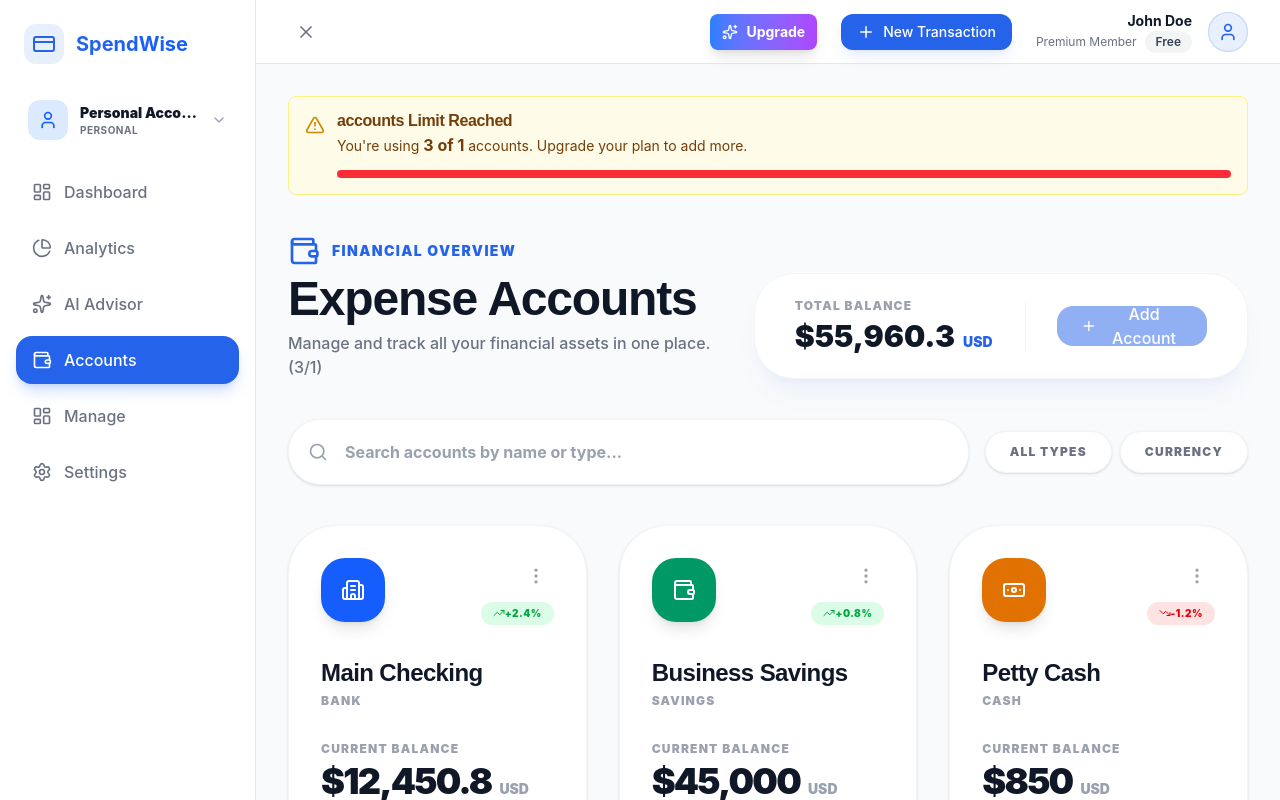
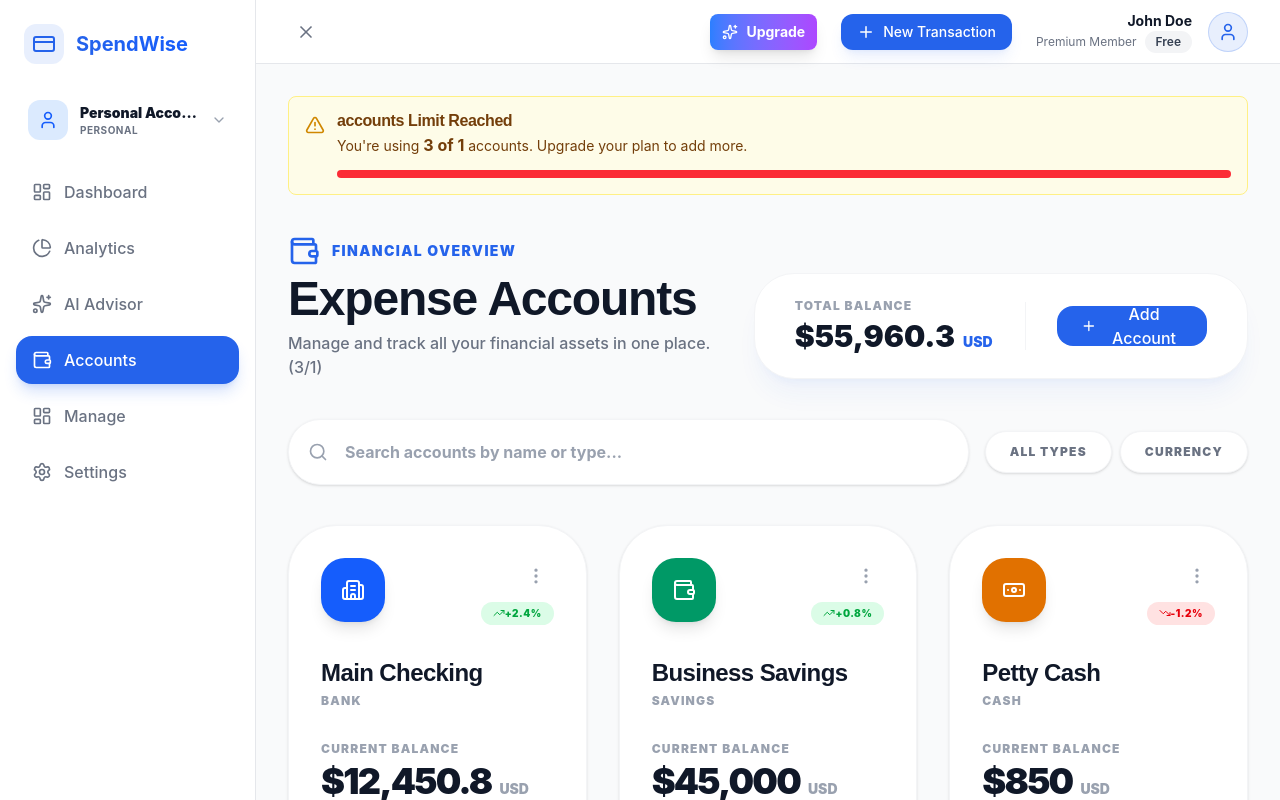
Before and after one commit to wasif-farooq/spendwise-admin, a React (Vite) app: page /accounts in a window 1280 px wide. Shown: the top 800 px of the page. Built offline with nearby package versions, Linux system fonts and the light colour scheme.

Commit message:
feat: handle subscription liits

```diff
--- a/src/pages/AccountsPage/AccountsPage.tsx
+++ b/src/pages/AccountsPage/AccountsPage.tsx
@@ -7,6 +7,8 @@ import { AddAccountModal } from '@/views/Accounts/AddAccountModal';
 import { CURRENCY_OPTIONS } from '@/views/Accounts/types';
 import type { Account } from '@/views/Accounts/types';
 import mockData from '@/data/mockData.json';
+import { useFeatureAccess } from '@/hooks/useFeatureAccess';
+import { UpgradeModal, LimitBanner } from '@/views/Subscription';
 
 
 const AccountsPage = () => {
@@ -14,8 +16,20 @@ const AccountsPage = () => {
     const [accounts] = useState<Account[]>(mockData.accounts as Account[]);
     const [searchQuery, setSearchQuery] = useState('');
     const [isAddModalOpen, setIsAddModalOpen] = useState(false);
+    const [isUpgradeModalOpen, setIsUpgradeModalOpen] = useState(false);
     const [selectedType, setSelectedType] = useState<Account['type']>('bank');
     const [selectedCurrency, setSelectedCurrency] = useState(CURRENCY_OPTIONS[0]);
+
+    const accountAccess = useFeatureAccess('accounts');
+    const canAddAccount = accountAccess.hasAccess;
+
+    const handleAddAccountClick = () => {
+        if (canAddAccount) {
+            setIsAddModalOpen(true);
+        } else {
+            setIsUpgradeModalOpen(true);
+        }
+    };
 
     const totalBalance = useMemo(() => {
         return accounts.reduce((acc, curr) => acc + curr.balance, 0);
@@ -31,9 +45,18 @@ const AccountsPage = () => {
     return (
         <Container size="wide" className="p-8 space-y-10">
             {/* Header Section */}
+            {/* Header Section */}
+            {!canAddAccount && (
+                <LimitBanner
+                    featureName="accounts"
+                    current={accountAccess.current}
+                    limit={accountAccess.limit}
+                    variant="warning"
+                />
+            )}
             <AccountsHeader
                 totalBalance={totalBalance}
-                onAddAccount={() => setIsAddModalOpen(true)}
+                onAddAccount={handleAddAccountClick}
             />
 
             {/* Search and Filters */}
@@ -45,7 +68,7 @@ const AccountsPage = () => {
             {/* Accounts Grid */}
             <AccountsGrid
                 accounts={filteredAccounts}
-                onAddAccount={() => setIsAddModalOpen(true)}
+                onAddAccount={handleAddAccountClick}
             />
 
             {/* Add Account Modal */}
@@ -57,6 +80,13 @@ const AccountsPage = () => {
                 selectedCurrency={selectedCurrency}
                 onCurrencyChange={(option) => option && setSelectedCurrency(option)}
             />
+
+            {/* Upgrade Modal */}
+            <UpgradeModal
+                isOpen={isUpgradeModalOpen}
+                onClose={() => setIsUpgradeModalOpen(false)}
+                triggerFeature="accounts"
+            />
         </Container>
     );
 };
--- a/src/views/Accounts/AccountsHeader.tsx
+++ b/src/views/Accounts/AccountsHeader.tsx
@@ -16,15 +16,7 @@ export const AccountsHeader = ({ totalBalance, onAddAccount, accountCount = 0 }:
 
     return (
         <>
-            {/* Limit Reached Banner */}
-            {!canAddAccount && (
-                <LimitBanner
-                    featureName="accounts"
-                    current={accountAccess.current}
-                    limit={accountAccess.limit}
-                    variant="warning"
-                />
-            )}
+            {/* Limit Reached Banner removed - handled in parent page */}
 
             <header className="flex flex-col md:flex-row md:items-end justify-between gap-8">
                 <Block className="space-y-2">
@@ -49,9 +41,8 @@ export const AccountsHeader = ({ totalBalance, onAddAccount, accountCount = 0 }:
                     <Block className="h-12 w-px bg-gray-100" />
                     <Button
                         onClick={onAddAccount}
-                        disabled={!canAddAccount}
-                        className="rounded-2xl px-6 py-4 flex items-center gap-2 disabled:opacity-50 disabled:cursor-not-allowed"
-                        title={!canAddAccount ? accountAccess.reason : 'Add a new account'}
+                        className="rounded-2xl px-6 py-4 flex items-center gap-2"
+                        title={canAddAccount ? 'Add a new account' : 'Upgrade to add more accounts'}
                     >
                         <Plus size={20} />
                         Add Account
```
